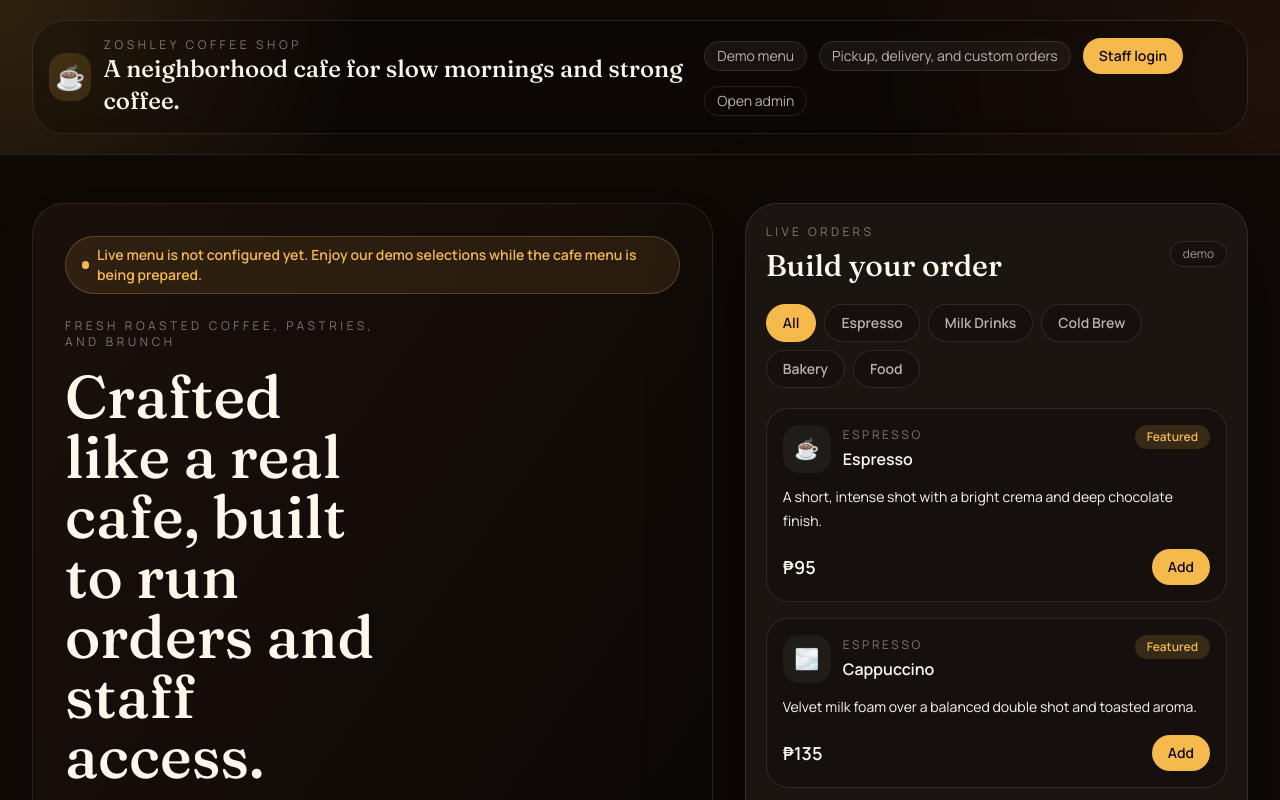
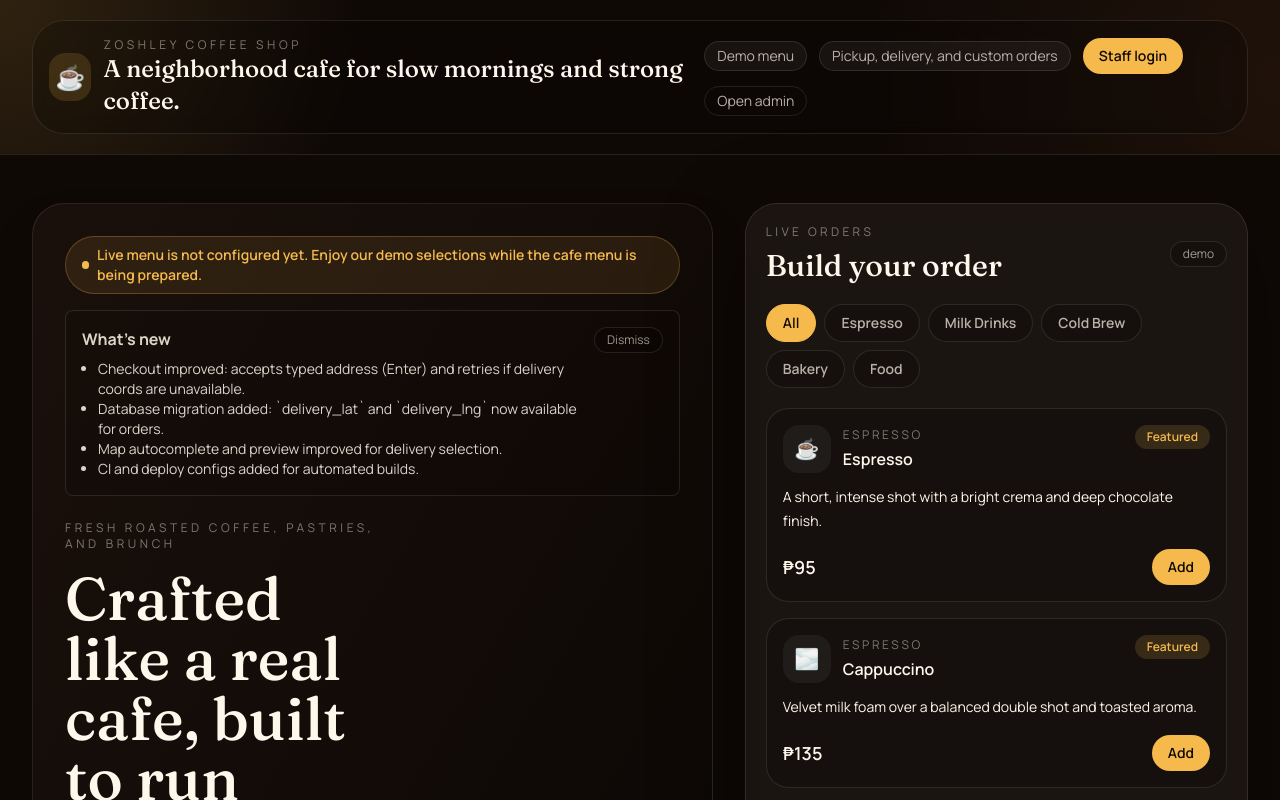
Before and after one commit to josh011604/zoshley-coffee, a React (Create React App) app: page / in a window 1280 px wide. Shown: the top 800 px of the page. Built offline with nearby package versions, Linux system fonts and the light colour scheme; no server answers; the database is empty.

Commit message:
feat: add 'What's New' banner to homepage

```diff
--- a/src/App.tsx
+++ b/src/App.tsx
@@ -173,6 +173,7 @@ export default function App() {
   const [orderSuccessOpen, setOrderSuccessOpen] = useState(false);
   const [lastOrderCode, setLastOrderCode] = useState('');
   const [lastOrderFulfillment, setLastOrderFulfillment] = useState<Fulfillment>('pickup');
+  const [whatsNewOpen, setWhatsNewOpen] = useState(true);
 
   useEffect(() => {
     let mounted = true;
@@ -468,6 +469,31 @@ export default function App() {
                 <span className="h-2 w-2 rounded-full bg-gold" />
                 {banner}
               </div>
+
+              {whatsNewOpen && (
+                <div className="mt-4 rounded-lg border border-white/10 bg-black/10 p-4 text-sm text-cream/85">
+                  <div className="flex items-start justify-between gap-3">
+                    <div>
+                      <strong className="block text-base">What’s new</strong>
+                      <ul className="mt-2 ml-4 list-disc">
+                        <li>Checkout improved: accepts typed address (Enter) and retries if delivery coords are unavailable.</li>
+                        <li>Database migration added: `delivery_lat` and `delivery_lng` now available for orders.</li>
+                        <li>Map autocomplete and preview improved for delivery selection.</li>
+                        <li>CI and deploy configs added for automated builds.</li>
+                      </ul>
+                    </div>
+                    <div>
+                      <button
+                        type="button"
+                        onClick={() => setWhatsNewOpen(false)}
+                        className="rounded-full border border-white/10 bg-black/20 px-3 py-1 text-xs text-cream/60"
+                      >
+                        Dismiss
+                      </button>
+                    </div>
+                  </div>
+                </div>
+              )}
 
               <div className="mt-6 grid gap-8 lg:grid-cols-[1.1fr_0.9fr] lg:items-end">
                 <div>
```
